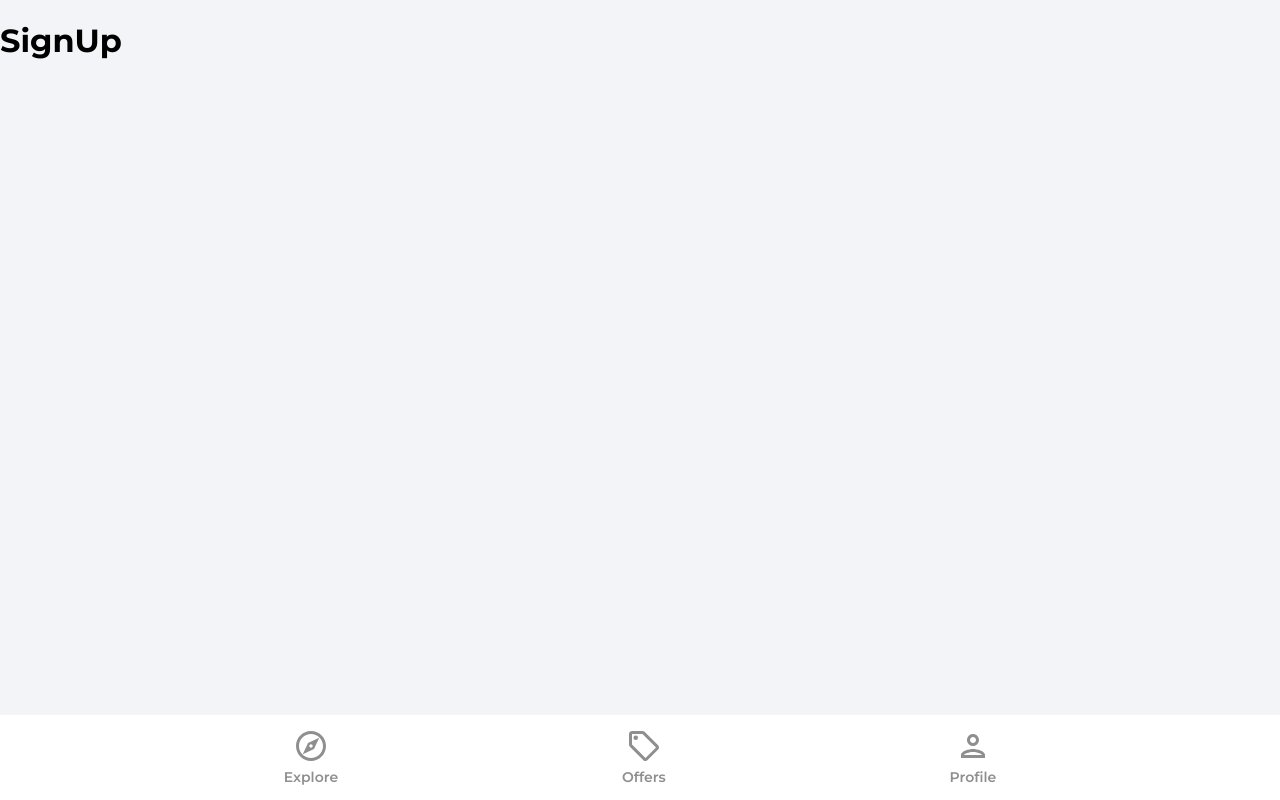
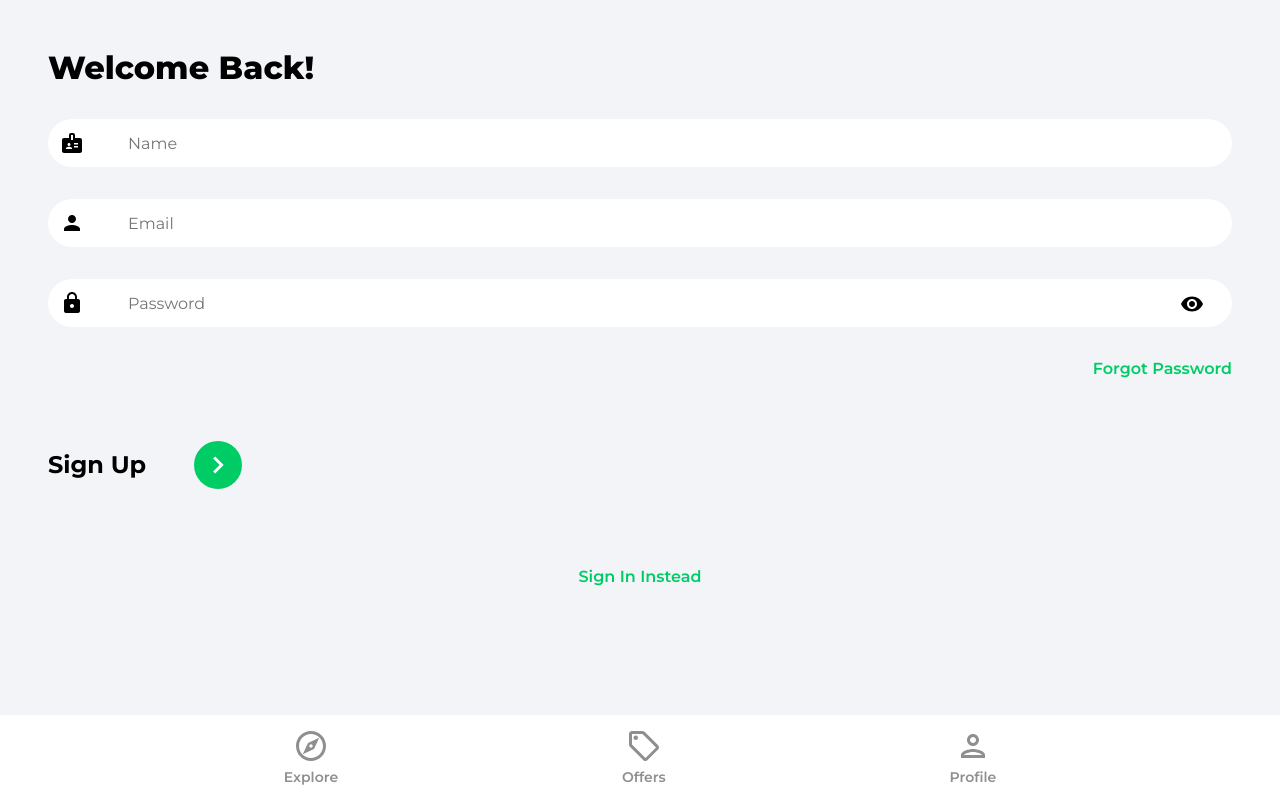
Before and after one commit to yashsolanki/house-shop-app, a React (Create React App) app: page /sign-up in a window 1280 px wide. Built offline with nearby package versions, Linux system fonts and the light colour scheme; the HTML template or start-up script is replaced by a standard one.

Commit message:
Sign-in and sign-up forms

```diff
--- a/src/index.css
+++ b/src/index.css
@@ -187,12 +187,12 @@
 
 .nameInput {
   margin-bottom: 2rem;
-  background: url('./assets/svg/badgeIcon.svg') #ffffff 2.5% center no-repeat;
+  background: url('./assets/svg/badgeIcon.svg') #ffffff 1% center no-repeat;
 }
 
 .emailInput {
   margin-bottom: 2rem;
-  background: url('./assets/svg/personIcon.svg') #ffffff 2.5% center no-repeat;
+  background: url('./assets/svg/personIcon.svg') #ffffff 1% center no-repeat;
 }
 
 .passwordInputDiv {
@@ -201,7 +201,7 @@
 
 .passwordInput {
   margin-bottom: 2rem;
-  background: url('./assets/svg/lockIcon.svg') #ffffff 2.5% center no-repeat;
+  background: url('./assets/svg/lockIcon.svg') #ffffff 1% center no-repeat;
 }
 
 .showPassword {
--- a/src/pages/SignIn.jsx
+++ b/src/pages/SignIn.jsx
@@ -1,10 +1,70 @@
-import React from "react";
+import { useState } from "react";
+import { ReactComponent as ArrowRightIcon } from "../assets/svg/keyboardArrowRightIcon.svg";
+import visibilityIcon from "../assets/svg/visibilityIcon.svg";
+import { Link, useNavigate } from "react-router-dom";
 
 const SignIn = () => {
+  const [showPassword, setShowPassword] = useState(false);
+  const [formData, setFormData] = useState({
+    email: "",
+    password: "",
+  });
+  const { email, password } = formData;
+  const naviagate = useNavigate();
+  const onChange = (e) => {
+    setFormData((prevState) => ({
+      ...prevState,
+      [e.target.id]: e.target.value,
+    }));
+  };
+
   return (
-    <div>
-      <h1>SignIn</h1>
-    </div>
+    <>
+      <div className="pageContainer">
+        <header>
+          <p className="pageHeader">Welcome Back!</p>
+        </header>
+        <form>
+          <input
+            type="email"
+            className="emailInput"
+            placeholder="Email"
+            id="email"
+            value={email}
+            onChange={onChange}
+          />
+          <div className="passwordInputDiv">
+            <input
+              type={showPassword ? "text" : "password"}
+              className="passwordInput"
+              placeholder="Password"
+              id="password"
+              value={password}
+              onChange={onChange}
+            />
+            <img
+              src={visibilityIcon}
+              alt="show password"
+              className="showPassword"
+              onClick={() => setShowPassword((prevState) => !prevState)}
+            />
+          </div>
+          <Link to="/forgot-password" className="forgotPasswordLink">
+            Forgot Password
+          </Link>
+          <div className="signInBar">
+            <p className="signInText">Sign In</p>
+            <button className="signInButton">
+              <ArrowRightIcon fill="#ffffff" width="34px" height="34px" />
+            </button>
+          </div>
+        </form>
+        {/* Google OAuth */}
+        <Link to="/sign-up" className="registerLink">
+          Sign Up Instead
+        </Link>
+      </div>
+    </>
   );
 };
 
--- a/src/pages/SignUp.jsx
+++ b/src/pages/SignUp.jsx
@@ -1,10 +1,79 @@
-import React from "react";
+import { useState } from "react";
+import { ReactComponent as ArrowRightIcon } from "../assets/svg/keyboardArrowRightIcon.svg";
+import visibilityIcon from "../assets/svg/visibilityIcon.svg";
+import { Link, useNavigate } from "react-router-dom";
 
 const SignUp = () => {
+  const [showPassword, setShowPassword] = useState(false);
+  const [formData, setFormData] = useState({
+    name: "",
+    email: "",
+    password: "",
+  });
+  const { name, email, password } = formData;
+  const naviagate = useNavigate();
+  const onChange = (e) => {
+    setFormData((prevState) => ({
+      ...prevState,
+      [e.target.id]: e.target.value,
+    }));
+  };
+
   return (
-    <div>
-      <h1>SignUp</h1>
-    </div>
+    <>
+      <div className="pageContainer">
+        <header>
+          <p className="pageHeader">Welcome Back!</p>
+        </header>
+        <form>
+          <input
+            type="text"
+            className="nameInput"
+            placeholder="Name"
+            id="name"
+            value={name}
+            onChange={onChange}
+          />
+          <input
+            type="email"
+            className="emailInput"
+            placeholder="Email"
+            id="email"
+            value={email}
+            onChange={onChange}
+          />
+          <div className="passwordInputDiv">
+            <input
+              type={showPassword ? "text" : "password"}
+              className="passwordInput"
+              placeholder="Password"
+              id="password"
+              value={password}
+              onChange={onChange}
+            />
+            <img
+              src={visibilityIcon}
+              alt="show password"
+              className="showPassword"
+              onClick={() => setShowPassword((prevState) => !prevState)}
+            />
+          </div>
+          <Link to="/forgot-password" className="forgotPasswordLink">
+            Forgot Password
+          </Link>
+          <div className="signUpBar">
+            <p className="signUpText">Sign Up</p>
+            <button className="signUpButton">
+              <ArrowRightIcon fill="#ffffff" width="34px" height="34px" />
+            </button>
+          </div>
+        </form>
+        {/* Google OAuth */}
+        <Link to="/sign-in" className="registerLink">
+          Sign In Instead
+        </Link>
+      </div>
+    </>
   );
 };
 
```
